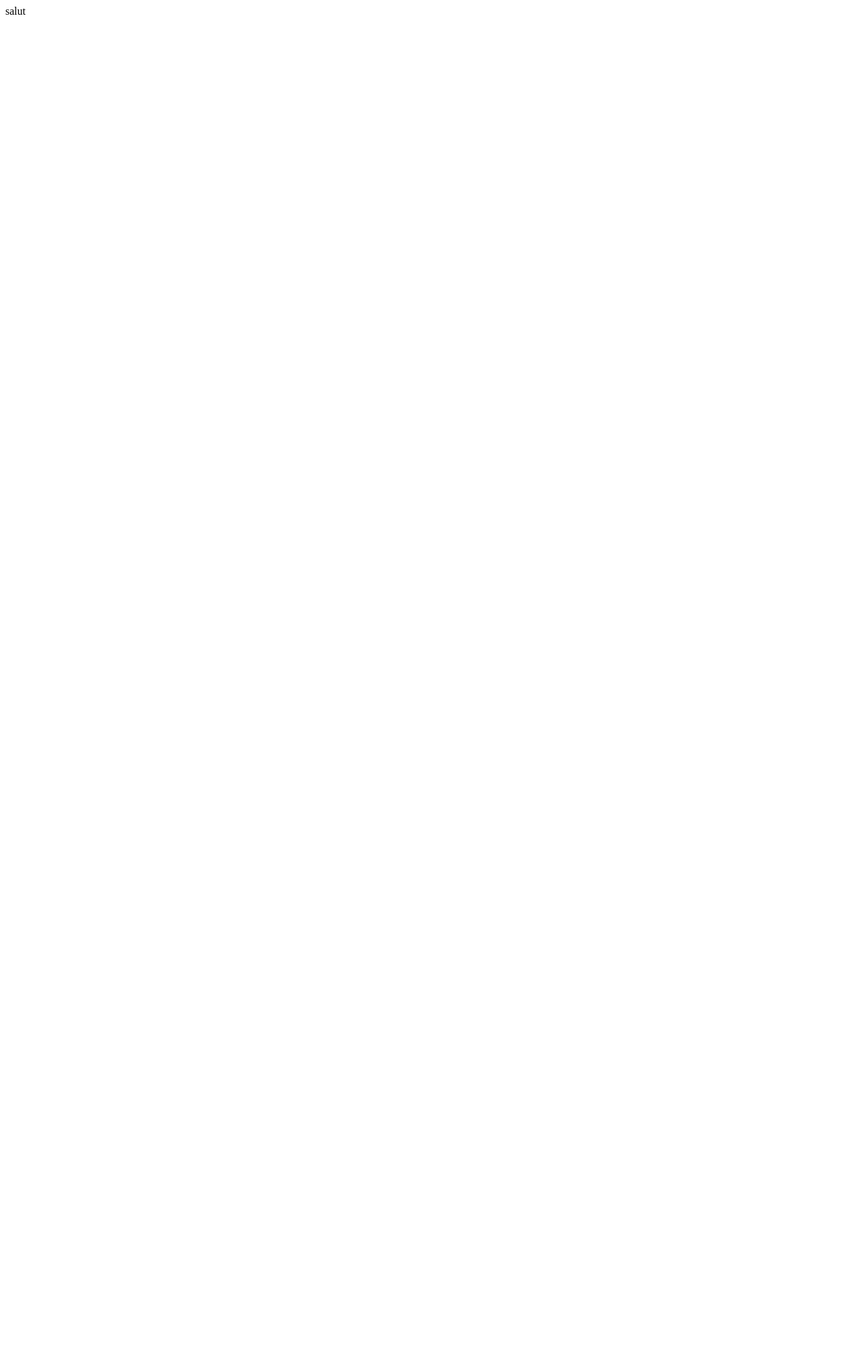
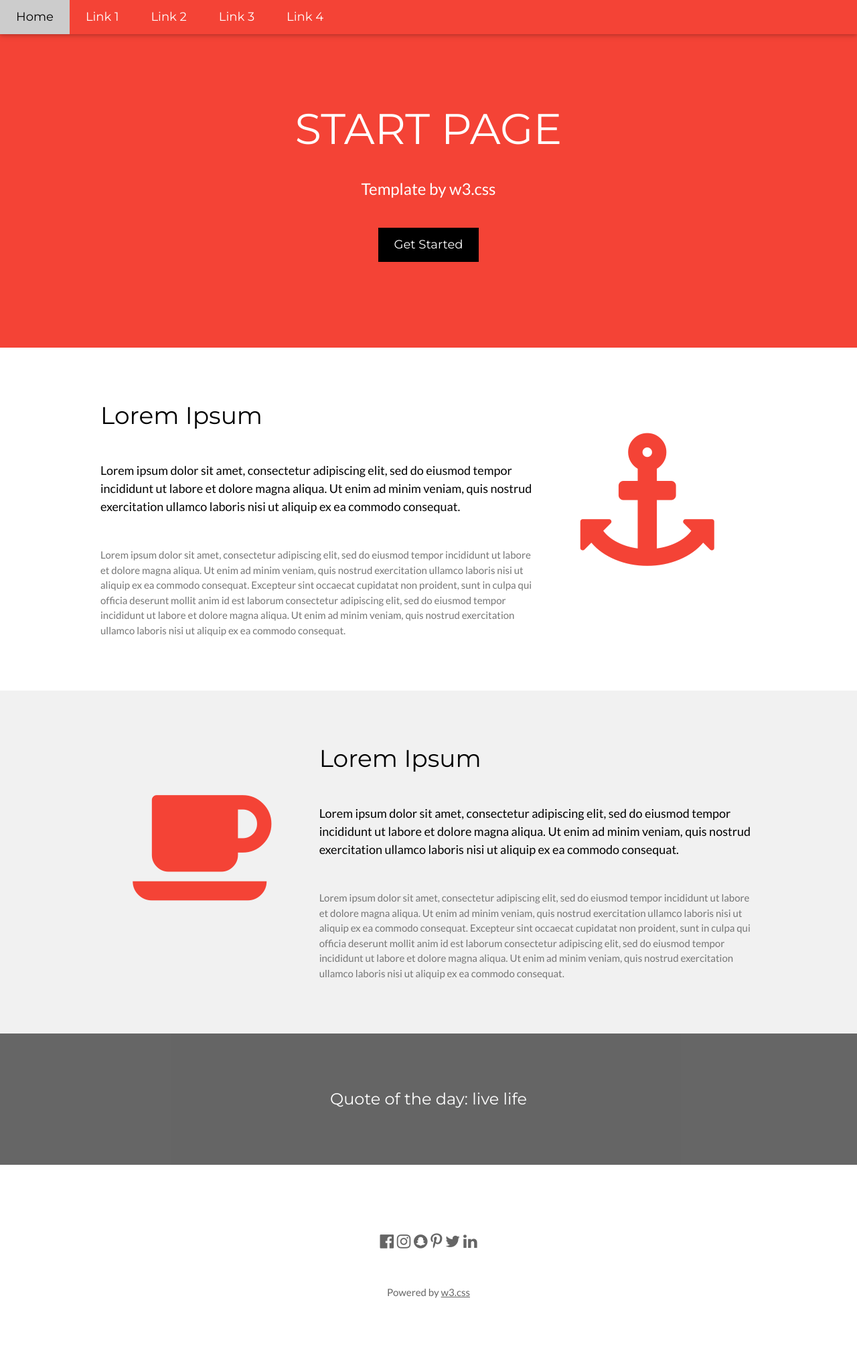
Before and after one commit to Matthieu9/Biblioteka, a PHP site: page / in a window 1280 px wide. Before the commit the page is almost empty. Shown: the whole page at 67% size. Before the commit the page ends 22 px from the top, so only its background shows below. Run offline with PHP 8.4, Linux system fonts and the light colour scheme.

Commit message:
Template

```diff
--- a/index.php
+++ b/index.php
@@ -1,3 +1,110 @@
-<?php
-echo 'salut';
-?>
+<!DOCTYPE html>
+<html>
+<title>W3.CSS Template</title>
+<meta charset="UTF-8">
+<meta name="viewport" content="width=device-width, initial-scale=1">
+<link rel="stylesheet" href="https://www.w3schools.com/w3css/4/w3.css">
+<link rel="stylesheet" href="https://fonts.googleapis.com/css?family=Lato">
+<link rel="stylesheet" href="https://fonts.googleapis.com/css?family=Montserrat">
+<link rel="stylesheet" href="https://cdnjs.cloudflare.com/ajax/libs/font-awesome/4.7.0/css/font-awesome.min.css">
+<style>
+body,h1,h2,h3,h4,h5,h6 {font-family: "Lato", sans-serif}
+.w3-bar,h1,button {font-family: "Montserrat", sans-serif}
+.fa-anchor,.fa-coffee {font-size:200px}
+</style>
+<body>
+
+<!-- Navbar -->
+<div class="w3-top">
+  <div class="w3-bar w3-red w3-card w3-left-align w3-large">
+    <a class="w3-bar-item w3-button w3-hide-medium w3-hide-large w3-right w3-padding-large w3-hover-white w3-large w3-red" href="javascript:void(0);" onclick="myFunction()" title="Toggle Navigation Menu"><i class="fa fa-bars"></i></a>
+    <a href="#" class="w3-bar-item w3-button w3-padding-large w3-white">Home</a>
+    <a href="#" class="w3-bar-item w3-button w3-hide-small w3-padding-large w3-hover-white">Link 1</a>
+    <a href="#" class="w3-bar-item w3-button w3-hide-small w3-padding-large w3-hover-white">Link 2</a>
+    <a href="#" class="w3-bar-item w3-button w3-hide-small w3-padding-large w3-hover-white">Link 3</a>
+    <a href="#" class="w3-bar-item w3-button w3-hide-small w3-padding-large w3-hover-white">Link 4</a>
+  </div>
+
+  <!-- Navbar on small screens -->
+  <div id="navDemo" class="w3-bar-block w3-white w3-hide w3-hide-large w3-hide-medium w3-large">
+    <a href="#" class="w3-bar-item w3-button w3-padding-large">Link 1</a>
+    <a href="#" class="w3-bar-item w3-button w3-padding-large">Link 2</a>
+    <a href="#" class="w3-bar-item w3-button w3-padding-large">Link 3</a>
+    <a href="#" class="w3-bar-item w3-button w3-padding-large">Link 4</a>
+  </div>
+</div>
+
+<!-- Header -->
+<header class="w3-container w3-red w3-center" style="padding:128px 16px">
+  <h1 class="w3-margin w3-jumbo">START PAGE</h1>
+  <p class="w3-xlarge">Template by w3.css</p>
+  <button class="w3-button w3-black w3-padding-large w3-large w3-margin-top">Get Started</button>
+</header>
+
+<!-- First Grid -->
+<div class="w3-row-padding w3-padding-64 w3-container">
+  <div class="w3-content">
+    <div class="w3-twothird">
+      <h1>Lorem Ipsum</h1>
+      <h5 class="w3-padding-32">Lorem ipsum dolor sit amet, consectetur adipiscing elit, sed do eiusmod tempor incididunt ut labore et dolore magna aliqua. Ut enim ad minim veniam, quis nostrud exercitation ullamco laboris nisi ut aliquip ex ea commodo consequat.</h5>
+
+      <p class="w3-text-grey">Lorem ipsum dolor sit amet, consectetur adipiscing elit, sed do eiusmod tempor incididunt ut labore et dolore magna aliqua. Ut enim ad minim veniam, quis nostrud exercitation ullamco laboris nisi ut aliquip ex ea commodo consequat. Excepteur sint
+        occaecat cupidatat non proident, sunt in culpa qui officia deserunt mollit anim id est laborum consectetur adipiscing elit, sed do eiusmod tempor incididunt ut labore et dolore magna aliqua. Ut enim ad minim veniam, quis nostrud exercitation ullamco
+        laboris nisi ut aliquip ex ea commodo consequat.</p>
+    </div>
+
+    <div class="w3-third w3-center">
+      <i class="fa fa-anchor w3-padding-64 w3-text-red"></i>
+    </div>
+  </div>
+</div>
+
+<!-- Second Grid -->
+<div class="w3-row-padding w3-light-grey w3-padding-64 w3-container">
+  <div class="w3-content">
+    <div class="w3-third w3-center">
+      <i class="fa fa-coffee w3-padding-64 w3-text-red w3-margin-right"></i>
+    </div>
+
+    <div class="w3-twothird">
+      <h1>Lorem Ipsum</h1>
+      <h5 class="w3-padding-32">Lorem ipsum dolor sit amet, consectetur adipiscing elit, sed do eiusmod tempor incididunt ut labore et dolore magna aliqua. Ut enim ad minim veniam, quis nostrud exercitation ullamco laboris nisi ut aliquip ex ea commodo consequat.</h5>
+
+      <p class="w3-text-grey">Lorem ipsum dolor sit amet, consectetur adipiscing elit, sed do eiusmod tempor incididunt ut labore et dolore magna aliqua. Ut enim ad minim veniam, quis nostrud exercitation ullamco laboris nisi ut aliquip ex ea commodo consequat. Excepteur sint
+        occaecat cupidatat non proident, sunt in culpa qui officia deserunt mollit anim id est laborum consectetur adipiscing elit, sed do eiusmod tempor incididunt ut labore et dolore magna aliqua. Ut enim ad minim veniam, quis nostrud exercitation ullamco
+        laboris nisi ut aliquip ex ea commodo consequat.</p>
+    </div>
+  </div>
+</div>
+
+<div class="w3-container w3-black w3-center w3-opacity w3-padding-64">
+    <h1 class="w3-margin w3-xlarge">Quote of the day: live life</h1>
+</div>
+
+<!-- Footer -->
+<footer class="w3-container w3-padding-64 w3-center w3-opacity">
+  <div class="w3-xlarge w3-padding-32">
+    <i class="fa fa-facebook-official w3-hover-opacity"></i>
+    <i class="fa fa-instagram w3-hover-opacity"></i>
+    <i class="fa fa-snapchat w3-hover-opacity"></i>
+    <i class="fa fa-pinterest-p w3-hover-opacity"></i>
+    <i class="fa fa-twitter w3-hover-opacity"></i>
+    <i class="fa fa-linkedin w3-hover-opacity"></i>
+ </div>
+ <p>Powered by <a href="https://www.w3schools.com/w3css/default.asp" target="_blank">w3.css</a></p>
+</footer>
+
+<script>
+// Used to toggle the menu on small screens when clicking on the menu button
+function myFunction() {
+    var x = document.getElementById("navDemo");
+    if (x.className.indexOf("w3-show") == -1) {
+        x.className += " w3-show";
+    } else {
+        x.className = x.className.replace(" w3-show", "");
+    }
+}
+</script>
+
+</body>
+</html>
```
